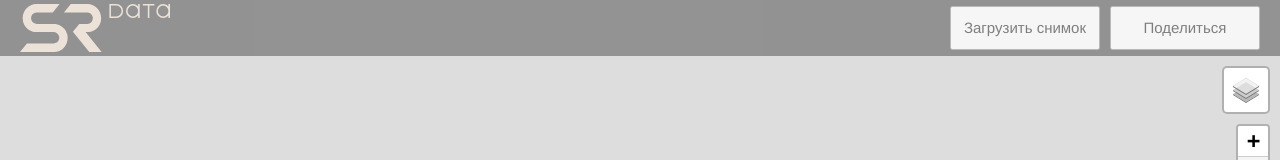
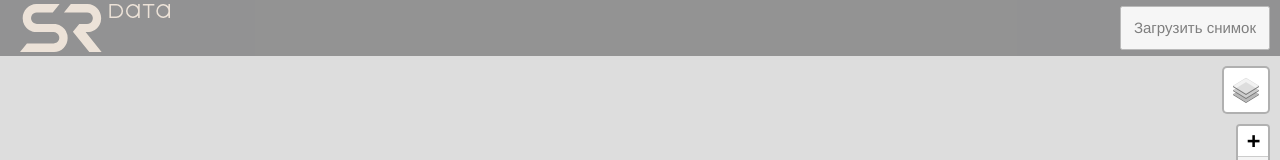
Before and after one commit to iAmKoldyn/osm-map, a React (Create React App) app in the folder frontend/: page / in a window 1280 px wide. Shown: the top 160 px of the page. Built offline with nearby package versions, Linux system fonts and the light colour scheme.

Commit message:
add share functionality

```diff
--- a/frontend/package.json
+++ b/frontend/package.json
@@ -14,6 +14,7 @@
     "react-leaflet": "^4.2.1",
     "react-router-dom": "^6.11.2",
     "react-scripts": "5.0.1",
+    "react-share": "^4.4.1",
     "web-vitals": "^2.1.4"
   },
   "scripts": {
--- a/frontend/src/components/header/header.js
+++ b/frontend/src/components/header/header.js
@@ -13,7 +13,6 @@ const Header = () => {
 
                 <div className='header__btn-block'>
                     <button className='header__btn'>Загрузить снимок</button>
-                    <button className='header__btn'>Поделиться</button>
                 </div>
             </div>
         </header>
--- a/frontend/src/components/header/index.css
+++ b/frontend/src/components/header/index.css
@@ -23,8 +23,7 @@
 .header__btn-block {
     display: flex;
     align-items: center;
-    gap: 10px;
-    margin-right: 20px;
+    margin-right: 10px;
     height: 100%;
 }
 
--- a/frontend/src/components/map/map.js
+++ b/frontend/src/components/map/map.js
@@ -2,13 +2,14 @@ import React, { useState, useEffect } from 'react';
 import L from 'leaflet';
 import 'leaflet/dist/leaflet.css';
 import 'leaflet-graticule';
-import {MapContainer, Marker, Popup, useMapEvents, ZoomControl} from 'react-leaflet';
+import { MapContainer, Marker, Popup, useMapEvents, ZoomControl } from 'react-leaflet';
 import { useNavigate, useLocation } from 'react-router-dom';
 import './index.css';
 import Layers from "./layers";
 import markerIcon from '../../assets/images/marker-icon.png';
 import markerIcon2X from '../../assets/images/marker-icon-2x.png';
 import markerShadow from '../../assets/images/marker-shadow.png';
+import ShareLocationButton from "./share-location-button";
 
 const Map = () => {
     const navigate = useNavigate();
@@ -94,7 +95,9 @@ const Map = () => {
                         },
                     }}
                 >
-                    <Popup>A pretty CSS3 popup. <br /> Easily customizable.</Popup>
+                    <Popup>Lat: {marker.lat} <br /> Lng: {marker.lng} <br />
+                        <ShareLocationButton />
+                    </Popup>
                 </Marker>
             )}
             {showLabel && labelPosition && (
--- /dev/null
+++ b/frontend/src/components/map/share-location-button.js
@@ -0,0 +1,12 @@
+import React from 'react';
+import { TelegramShareButton, TelegramIcon } from "react-share";
+
+const ShareLocationButton = () => {
+    return (
+        <TelegramShareButton url={window.location.href}>
+            <TelegramIcon size={30} round style={{marginTop: 10}}/>
+        </TelegramShareButton>
+    );
+};
+
+export default ShareLocationButton;
```
Also changed, not shown: 1 other file (tests, documents, lock files or other folders).
